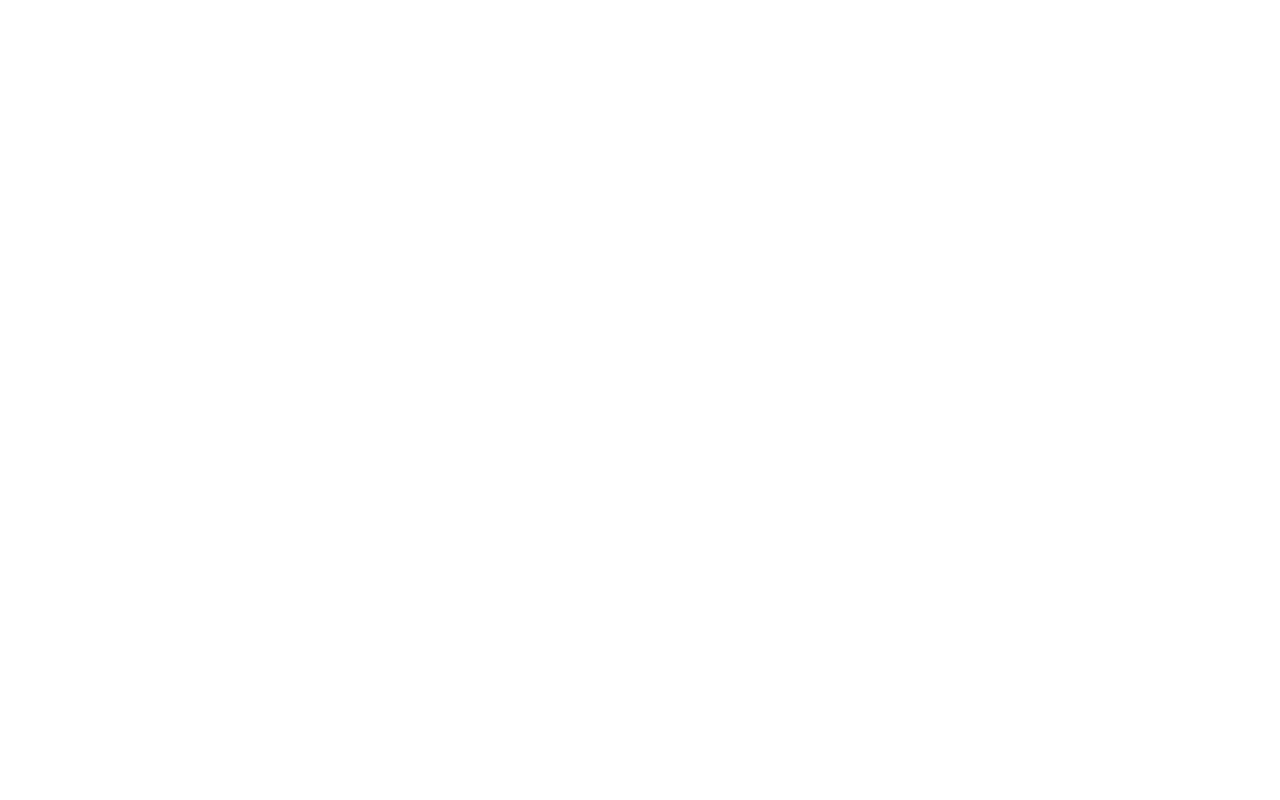
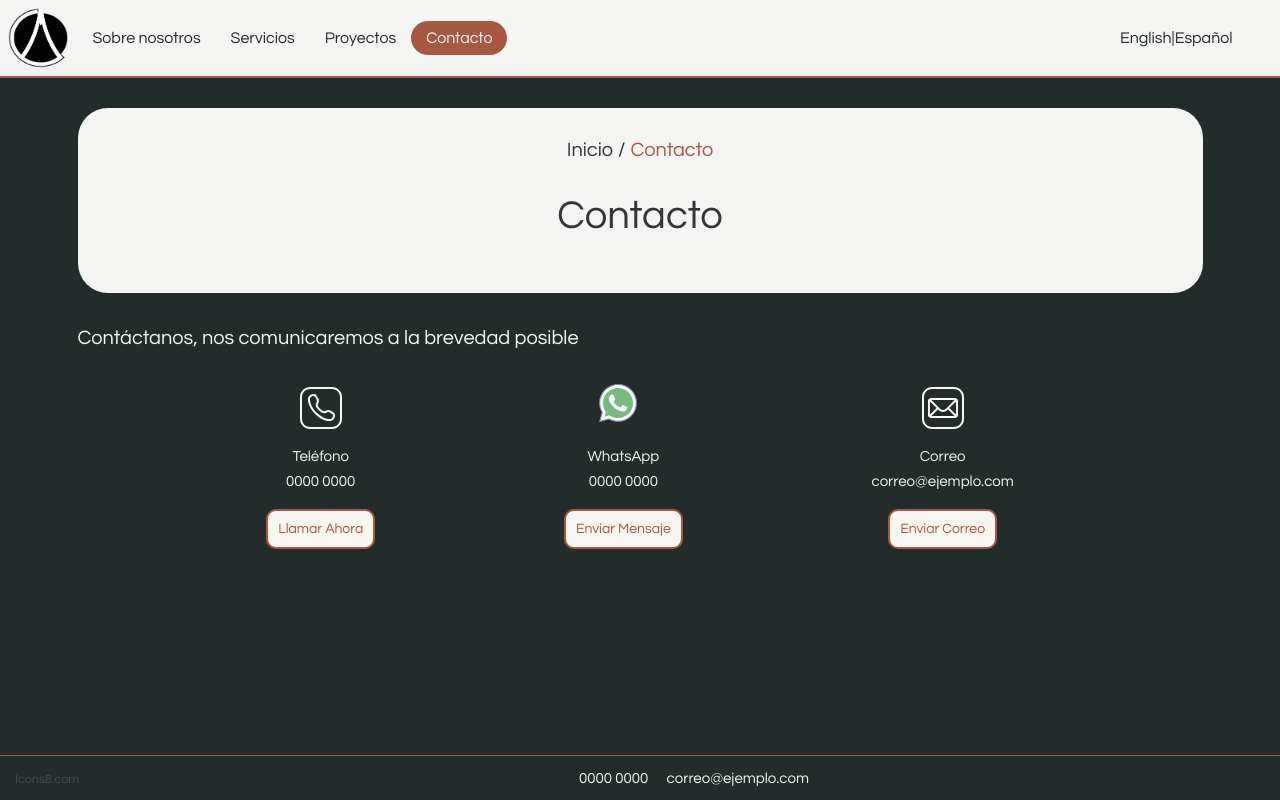
Before and after one commit to LuisChM/Codia_Solutions, a plain HTML site: page contacto.html in a window 1280 px wide. Drawn offline with nearby package versions, Linux system fonts and the light colour scheme.

Commit message:
pagina contacto

```diff
--- a/contacto.html
+++ b/contacto.html
@@ -0,0 +1,135 @@
+<!DOCTYPE html>
+<html lang="en">
+
+<head>
+    <meta charset="UTF-8">
+    <meta http-equiv="X-UA-Compatible" content="IE=edge">
+    <meta name="viewport" content="width=device-width, initial-scale=1.0">
+
+    <link rel="icon" href="img/LOGO CODIA SOLO ICONO.png" type="image/png">
+
+    <link href="https://cdn.jsdelivr.net/npm/bootstrap@5.1.3/dist/css/bootstrap.min.css" rel="stylesheet"
+        integrity="sha384-1BmE4kWBq78iYhFldvKuhfTAU6auU8tT94WrHftjDbrCEXSU1oBoqyl2QvZ6jIW3" crossorigin="anonymous">
+    <link rel="stylesheet" href="https://necolas.github.io/normalize.css/8.0.0/normalize.css">
+    <link rel="stylesheet" href="css/style.css">
+
+    <title>Codia Solutions</title>
+
+</head>
+
+<body>
+
+    <header>
+        <nav class="navbar navbar-expand-lg navbar-light bg-light">
+            <div class="container-fluid">
+                <a class="navbar-brand" href="#">
+                    <img src="img/LOGO CODIA SOLO ICONO.png" class="tamaño-logo" alt="Codia">
+                </a>
+                <button class="navbar-toggler" type="button" data-bs-toggle="collapse"
+                    data-bs-target="#navbarSupportedContent" aria-controls="navbarSupportedContent"
+                    aria-expanded="false" aria-label="Toggle navigation">
+                    <span class="navbar-toggler-icon"></span>
+                </button>
+                <div class="collapse navbar-collapse" id="navbarSupportedContent">
+                    <ul class="navbar-nav me-auto mb-2 mb-lg-0 ">
+                        <li class="nav-item">
+                            <a class="nav-link px-lg-4" href="sobreNosotros.html">Sobre nosotros</a>
+                        </li>
+                        <li class="nav-item">
+                            <a class="nav-link px-lg-4" href="servicios.html">Servicios</a>
+                        </li>
+                        <li class="nav-item">
+                            <a class="nav-link px-lg-4" href="proyectos.html">Proyectos</a>
+                        </li>
+                        <li class="nav-item d-none d-lg-inline-block">
+                            <a class="nav-link px-lg-4 btn-contacto" href="contacto.html">Contacto</a>
+                        </li>
+                    </ul>
+                    <div class="ml-auto d-lg-none">
+                        <a class="btn-contacto" href="contacto.html">Contacto</a>
+                    </div>
+
+                    <div class="navbar-idioma d-flex justify-content-end">
+                        <a href="#">English</a>
+                        <span>|</span>
+                        <a href="#">Español</a>
+                    </div>
+
+                </div>
+            </div>
+        </nav>
+
+        <div class="container mt-5">
+            <div class="page-banner">
+                <div class="row justify-content-center align-items-center h-100">
+                    <div class="col-md-6">
+                        <nav aria-label="Breadcrumb">
+                            <ul class="breadcrumb justify-content-center py-0 bg-transparent">
+                                <li class="breadcrumb-item"><a href="index.html">Inicio</a></li>
+                                <li class="breadcrumb-item active">Contacto</li>
+                            </ul>
+                        </nav>
+                        <h1 class="text-center">Contacto</h1>
+                    </div>
+                </div>
+            </div>
+        </div>
+
+    </header>
+
+
+    <main class="container text-white">
+
+        <p class="fs-2 my-5">Contáctanos, nos comunicaremos a la brevedad posible</p>
+
+        <div class="d-flex justify-content-xl-evenly align-content-around flex-column flex-xl-row">
+            <section class="d-flex align-items-center flex-column">
+                <img src="img/icons8-phone.svg" alt="Teléfono" class="mb-4">
+                <h2 class="fs-4">Teléfono</h2>
+                <p class="mb-4 fs-4">0000 0000</p>
+                <button type="button" class="btn-outline-contacto">Llamar Ahora</button>
+
+            </section>
+
+            <section class="d-flex align-items-center flex-column">
+                <img src="img/icons8-whatsapp.svg" alt="WhatsApp" class="mb-4">
+                <h2 class="fs-4">WhatsApp</h2>
+                <p class="mb-4 fs-4">0000 0000</p>
+                <button type="button" class="btn-outline-contacto">Enviar Mensaje</button>
+
+            </section>
+
+            <section class="d-flex align-items-center flex-column">
+                <img src="img/icons8-mail.svg" alt="Correo" class="mb-4">
+                <h2 class="fs-4">Correo</h2>
+                <p class="mb-4 fs-4">correo@ejemplo.com</p>
+                <button type="button" class="btn-outline-contacto">Enviar Correo</button>
+
+            </section>
+        </div>
+
+    </main>
+
+    <footer class=" mt-5 py-3 page-footer">
+        <div class="row d-flex justify-content-center">
+
+            <div class="col-1 text-white">
+                <a href="https://iconos8.es/" class="ms-4 fs-5">Icons8.com</a>
+            </div>
+
+            <div class=" text-white col-11 text-center">
+                <span class="me-4 fs-4">0000 0000</span>
+                <span class="fs-4">correo@ejemplo.com</span>
+            </div>
+        </div>
+
+    </footer>
+
+
+    <script src="https://cdn.jsdelivr.net/npm/bootstrap@5.1.3/dist/js/bootstrap.bundle.min.js"
+        integrity="sha384-ka7Sk0Gln4gmtz2MlQnikT1wXgYsOg+OMhuP+IlRH9sENBO0LRn5q+8nbTov4+1p" crossorigin="anonymous">
+    </script>
+
+</body>
+
+</html>
--- a/css/style.css
+++ b/css/style.css
@@ -20,8 +20,9 @@ html {
 }
 
 body {
-  background-image: linear-gradient(to top, var(--negroOscuro), var(--negroOscuroDegradado));
-  height: 100vh;
+  /* background-image: linear-gradient(to top, var(--negroOscuro), var(--negroOscuroDegradado));
+  height: 100vh; */
+  background-color: var(--negroOscuro);
   font-family: "Century Gothic"!important;
   font-size: 1.6rem;
 }
@@ -55,14 +56,19 @@ h1{
 .btn-contacto {
   color: var(--blancoOscuro)!important;
   border-radius: 2rem;
-  background-color: #a75843;
+  background-color: var(--naranja);
   padding: 0.5rem;
   text-align: center;
 }
 
+.btn-contacto:hover{
+  color: var(--naranja)!important;
+  background-color: var(--blancoOscuro);
+  border: 0.2rem solid var(--naranja);
+}
+
 .navbar-idioma a{
   /* padding-right: 4rem; */
-  font-size: 1.6rem;
   color: var(--negroOscuro)!important;
 }
 .navbar-idioma{
@@ -107,3 +113,50 @@ h1{
 .page-banner .breadcrumb-item a {
   font-size: 2rem;
 }
+
+.text-white{
+  color: var(--blancoClaro)!important;
+}
+
+.text-white-50{
+  color: var(--blancoOscuro)!important;
+}
+
+.btn-outline-contacto{
+  background-color: var(--blancoClaro);
+  border:0.2rem solid var(--naranja);
+  color: var(--naranja);
+  margin-bottom: 5rem;
+  font-size: 1.4rem;
+  padding: 1rem;
+  border-radius: 1rem;
+}
+
+.btn-outline-contacto:hover{
+  background-color: var(--naranja);
+  border:0.2rem solid var(--blancoClaro);
+  color: var(--blancoClaro);
+}
+
+.page-footer a{
+  color: var(--negroOscuroDegradado);
+}
+
+.page-footer {
+  position: relative;
+  display: block;
+  padding-top: 80px;
+  padding-bottom: 16px;
+  border-top: 0.1rem solid var(--naranja);
+}
+
+@media ( min-width: 768px ) {
+  .page-footer{
+    position: fixed;
+    right: 0;
+    bottom: 0;
+    left: 0;
+    z-index: 1030;
+    }
+
+}
```
Also changed, not shown: img/icons8-mail.svg (added), img/icons8-phone.svg (added), img/icons8-whatsapp.svg (added).
